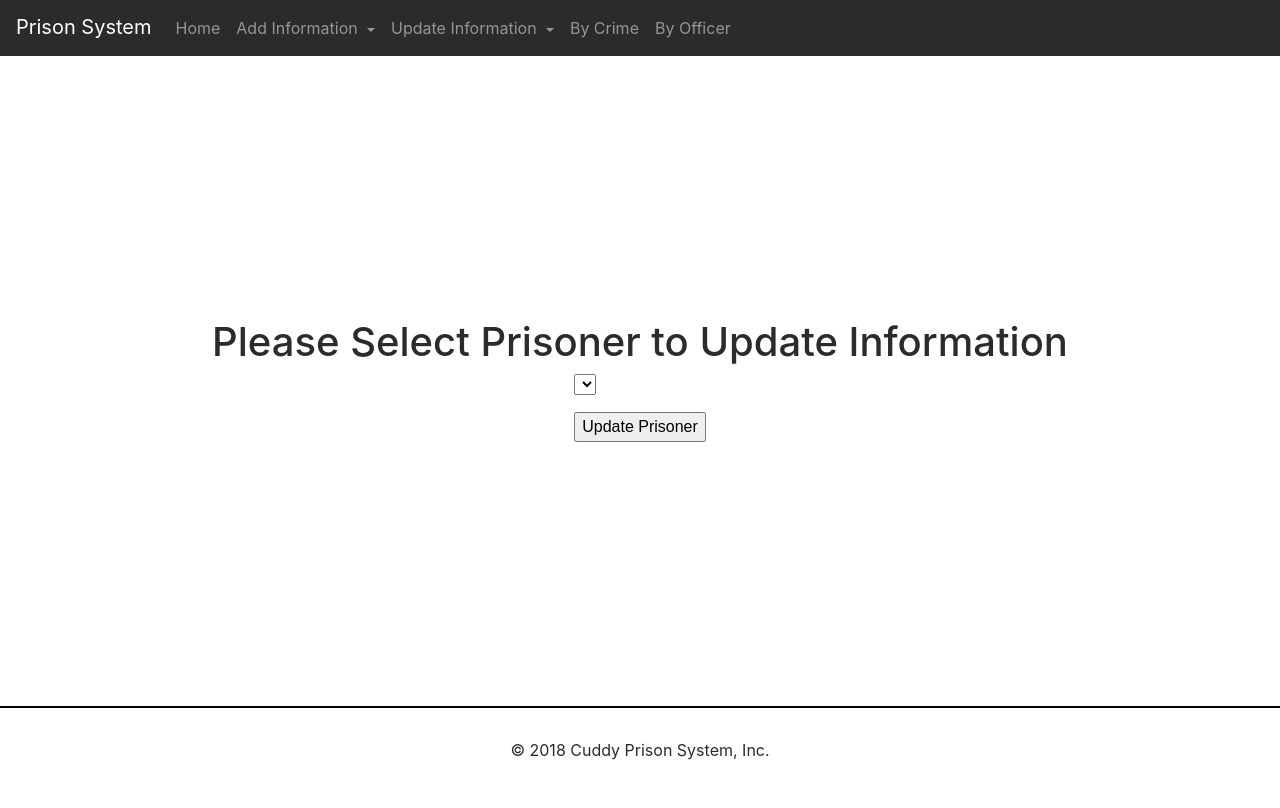
After one commit to ravenusmc/prison_system, a PHP site: page /prison_manager/update_prisoner_form.php in a window 1280 px wide. The commit adds this page. Run offline with PHP 8.4, Linux system fonts and the light colour scheme; data that the repository does not hold is empty; some libraries are stand-ins or nearby versions.

Commit message:
started work on updating prisoner information

```diff
--- /dev/null
+++ b/assets/css/update.css
@@ -0,0 +1,11 @@
+/********************************
+CSS in this file will be used on the Update Information page.
+*********************************/
+
+#update_form {
+  min-height: 650px;
+  display: flex;
+  flex-direction: column;
+  align-items: center;
+  justify-content: center;
+}
--- a/prison_manager/by_officer_form.php
+++ b/prison_manager/by_officer_form.php
@@ -17,12 +17,11 @@
         <?php endforeach; ?>
       </select>
 
-      <br>
+      <p></p>
 
     <input class='crime_form_button' type="submit" value="See Officers" />
   </form>
 
-
 </main>
 
 <?php include '../view/footer.php'; ?>
--- /dev/null
+++ b/prison_manager/update_prisoner_form.php
@@ -0,0 +1,28 @@
+<?php include '../view/header.php'; ?>
+<link rel="stylesheet" type="text/css" href="../assets/css/update.css">
+
+
+<main id='update_form'>
+
+  <h1>Please Select Prisoner to Update Information</h1>
+
+  <form action="index.php" method="post">
+
+    <input type="hidden" name="action" value="Update_prisoner" />
+
+      <select name="prisoners">
+        <?php foreach ($prisoners as $prisoner) : ?>
+          <option value='<?php echo $prisoner['criminal_id']; ?>'>
+            <?php echo $prisoner['first_name'] . ' ' . $prisoner['last_name']; ?><br>
+          </option>
+        <?php endforeach; ?>
+      </select>
+
+      <p></p>
+
+    <input class='crime_form_button' type="submit" value="Update Prisoner" />
+  </form>
+
+</main>
+
+<?php include '../view/footer.php'; ?>
--- a/view/header.php
+++ b/view/header.php
@@ -31,6 +31,15 @@
           <a class="dropdown-item" href="?action=add_crime_form">Add Crime</a>
         </div>
       </li>
+      <li class="nav-item dropdown">
+        <a class="nav-link dropdown-toggle" href="#" id="navbarDropdown" role="button" data-toggle="dropdown" aria-haspopup="true" aria-expanded="false">
+          Update Information
+        </a>
+        <div class="dropdown-menu" aria-labelledby="navbarDropdown">
+          <a class="dropdown-item" href="?action=update_prisoner_form">Update Prisoner</a>
+          <a class="dropdown-item" href="?action=add_address_form">Update Address</a>
+        </div>
+      </li>
       <li class="nav-item">
         <a class="nav-link" href="?action=by_crime_form">By Crime</a>
       </li>
```
Also changed, not shown: prison_manager/index.php (+9 -0 lines).
